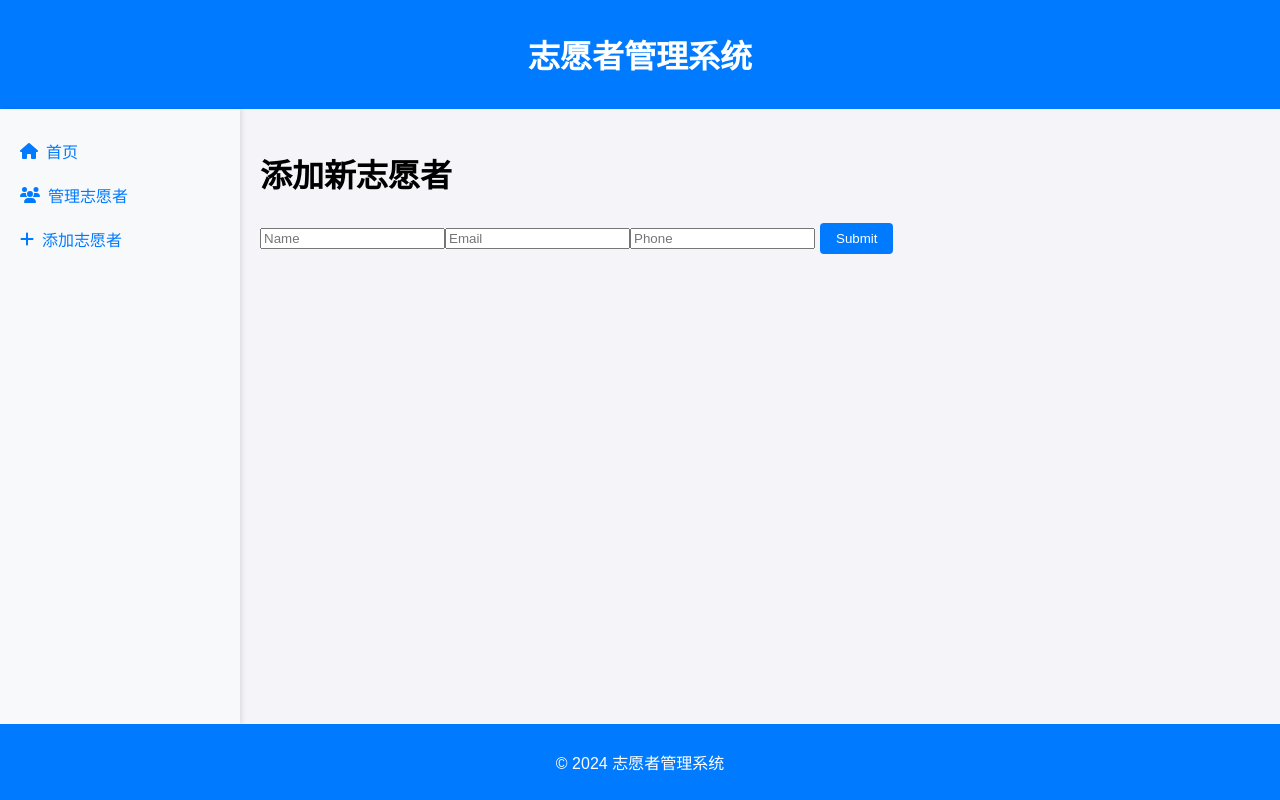
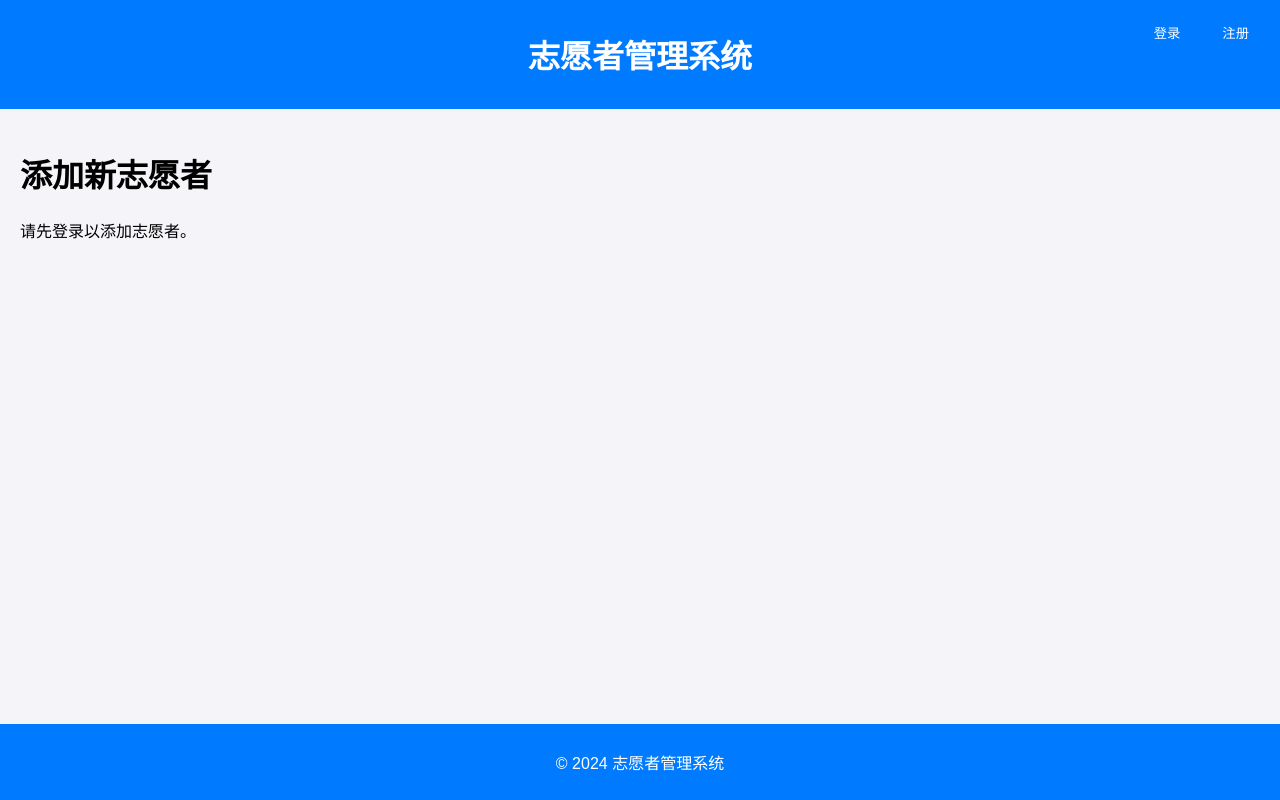
Before and after one commit to hhyufan/VolunteerManagement, a React (Vite) app in the folder frontend/: page /add-volunteer in a window 1280 px wide. Built offline with nearby package versions, Linux system fonts and the light colour scheme.

Commit message:
fix: 修复用户登录状态，并且管理员才能进行志愿者管理

```diff
--- a/frontend/src/components/Layout.jsx
+++ b/frontend/src/components/Layout.jsx
@@ -1,15 +1,45 @@
-// Layout.jsx
 import { Link, Outlet } from 'react-router-dom';
 import { FontAwesomeIcon } from '@fortawesome/react-fontawesome';
 import { faHome, faUsers, faPlus } from '@fortawesome/free-solid-svg-icons';
+import LoginForm from "./LoginForm.jsx";
+import RegisterForm from "./RegisterForm.jsx";
+import React, { useState } from "react";
 
 const Layout = () => {
+    const [showLogin, setShowLogin] = useState(false);
+    const [showRegister, setShowRegister] = useState(false);
+    const [user, setUser] = useState(null); // 用于存储登录用户信息
+
+    const handleLoginSuccess = (username) => {
+        setUser(username);
+        setShowLogin(false);
+    };
+
+    const handleRegisterSuccess = (username) => {
+        setUser(username);
+        setShowRegister(false);
+    };
+    const isLoggedIn = !!user; // 检查用户是否已登录
     return (
         <div className="layout">
+            {user ? (
+                <div className="welcome-message">欢迎您, {user}</div>
+            ) : (
+                <div className="auth-buttons">
+                    <button onClick={() => setShowLogin(true)}>登录</button>
+                    <button onClick={() => setShowRegister(true)}>注册</button>
+                </div>
+            )}
+
+
+
+            {showLogin && <LoginForm onClose={() => setShowLogin(false)} onSuccess={handleLoginSuccess} />}
+            {showRegister && <RegisterForm onClose={() => setShowRegister(false)} onSuccess={handleRegisterSuccess} />}
             <header className="header">
                 <h1>志愿者管理系统</h1>
             </header>
             <div className="main-content">
+                {user && (
                     <nav className="sidebar">
                         <Link to="/">
                             <FontAwesomeIcon icon={faHome}/> 首页
@@ -21,8 +51,9 @@ const Layout = () => {
                             <FontAwesomeIcon icon={faPlus}/> 添加志愿者
                         </Link>
                     </nav>
+                )}
                 <div className="content">
-                    <Outlet/>
+                    <Outlet context={{ isLoggedIn }}/>
                 </div>
             </div>
             <footer className="footer">
--- a/frontend/src/components/VolunteerCard.jsx
+++ b/frontend/src/components/VolunteerCard.jsx
@@ -1,13 +1,17 @@
 import PropTypes from 'prop-types';
+const VolunteerCard = ({ volunteer, onDelete, onEdit, isLoggedIn}) => {
 
-const VolunteerCard = ({ volunteer, onDelete, onEdit }) => {
     return (
         <div className="volunteer-card">
             <h3>{volunteer.name}</h3>
             <p>Email: {volunteer.email}</p>
             <p>Phone: {volunteer.phone}</p>
-            <button onClick={() => onEdit(volunteer)}>Edit</button>
-            <button onClick={() => onDelete(volunteer.id)}>Delete</button>
+            {isLoggedIn && (
+                <>
+                    <button onClick={() => onEdit(volunteer)}>Edit</button>
+                    <button onClick={() => onDelete(volunteer.id)}>Delete</button>
+                </>
+            )}
         </div>
     );
 };
@@ -21,6 +25,7 @@ VolunteerCard.propTypes = {
     }).isRequired,
     onDelete: PropTypes.func.isRequired,
     onEdit: PropTypes.func.isRequired,
+    isLoggedIn: PropTypes.bool.isRequired,
 };
 
 export default VolunteerCard;
--- a/frontend/src/components/VolunteerForm.jsx
+++ b/frontend/src/components/VolunteerForm.jsx
@@ -3,7 +3,6 @@ import PropTypes from 'prop-types';
 
 const VolunteerForm = ({ initialData = {}, onSubmit }) => {
     const [volunteer, setVolunteer] = useState(initialData);
-
     const handleChange = (e) => {
         const { name, value } = e.target;
         setVolunteer({ ...volunteer, [name]: value });
--- a/frontend/src/pages/AddVolunteerPage.jsx
+++ b/frontend/src/pages/AddVolunteerPage.jsx
@@ -1,17 +1,22 @@
 import VolunteerForm from '../components/VolunteerForm';
 import { addVolunteer } from '../services/api';
+import {useOutletContext} from "react-router-dom";
 
 const AddVolunteerPage = () => {
+    const { isLoggedIn } = useOutletContext();
     const handleSubmit = async (volunteer) => {
         await addVolunteer(volunteer);
-        // 重定向或显示成功消息，暂时不知道怎么设计emmm...先用alert吧
         alert('志愿者添加成功!');
     };
 
     return (
         <div>
             <h1>添加新志愿者</h1>
-            <VolunteerForm onSubmit={handleSubmit} />
+            {isLoggedIn ? (
+                <VolunteerForm onSubmit={handleSubmit} />
+            ) : (
+                <p>请先登录以添加志愿者。</p>
+            )}
         </div>
     );
 };
--- a/frontend/src/pages/HomePage.jsx
+++ b/frontend/src/pages/HomePage.jsx
@@ -4,33 +4,12 @@ import LoginForm from '../components/LoginForm';
 import RegisterForm from '../components/RegisterForm';
 
 const HomePage = () => {
-    const [showLogin, setShowLogin] = useState(false);
-    const [showRegister, setShowRegister] = useState(false);
-    const [user, setUser] = useState(null); // 用于存储登录用户信息
 
-    const handleLoginSuccess = (username) => {
-        setUser(username);
-        setShowLogin(false);
-    };
-
-    const handleRegisterSuccess = (username) => {
-        setUser(username);
-        setShowRegister(false);
-    };
 
     return (
         <div>
             <h1>欢迎来到志愿者管理系统</h1>
-            {user ? (
-                <div className="welcome-message">欢迎您, {user}</div>
-            ) : (
-                <div className="auth-buttons">
-                    <button onClick={() => setShowLogin(true)}>登录</button>
-                    <button onClick={() => setShowRegister(true)}>注册</button>
-                </div>
-            )}
-            {showLogin && <LoginForm onClose={() => setShowLogin(false)} onSuccess={handleLoginSuccess} />}
-            {showRegister && <RegisterForm onClose={() => setShowRegister(false)} onSuccess={handleRegisterSuccess} />}
+
         </div>
     );
 };
--- a/frontend/src/pages/VolunteerListPage.jsx
+++ b/frontend/src/pages/VolunteerListPage.jsx
@@ -1,9 +1,11 @@
 import { useEffect, useState } from 'react';
+import { useOutletContext } from 'react-router-dom';
 import VolunteerCard from '../components/VolunteerCard';
 import VolunteerForm from '../components/VolunteerForm';
 import { fetchVolunteers, deleteVolunteer, updateVolunteer, addVolunteer } from '../services/api';
 
 const VolunteerListPage = () => {
+    const { isLoggedIn } = useOutletContext(); // 从上下文中获取 isLoggedIn
     const [volunteers, setVolunteers] = useState([]);
     const [editingVolunteer, setEditingVolunteer] = useState(null);
 
@@ -47,6 +49,7 @@ const VolunteerListPage = () => {
                         volunteer={volunteer}
                         onDelete={handleDelete}
                         onEdit={handleEdit}
+                        isLoggedIn={isLoggedIn}
                     />
                 ))}
             </div>
```
Lines whose indentation alone changed are shown as unchanged.
